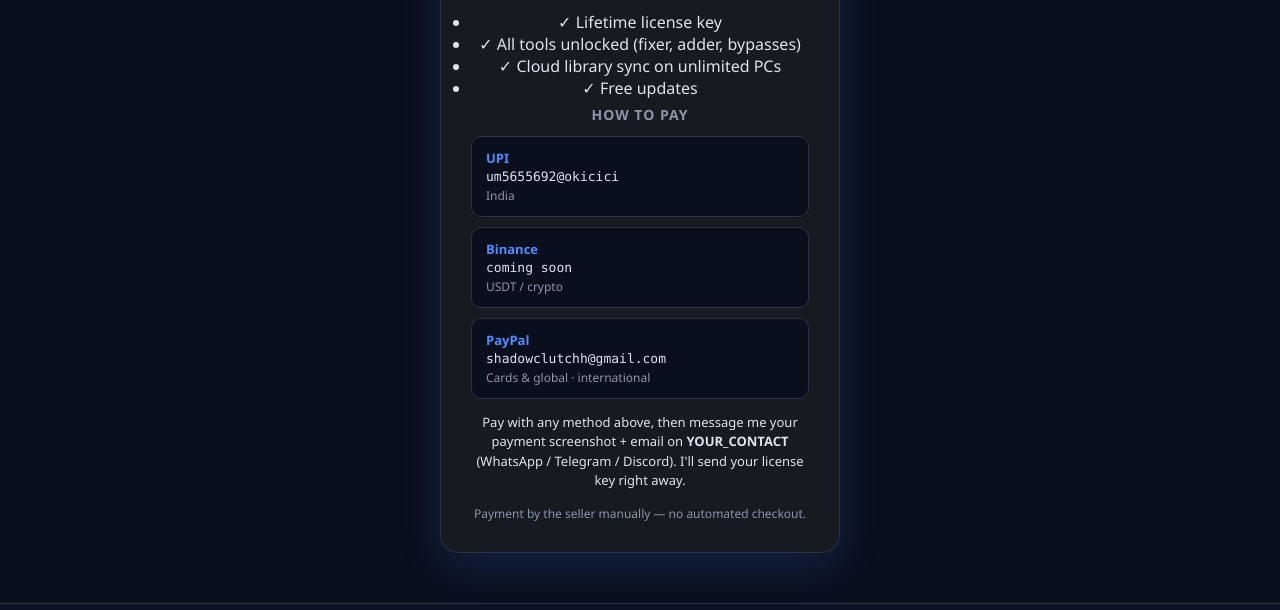
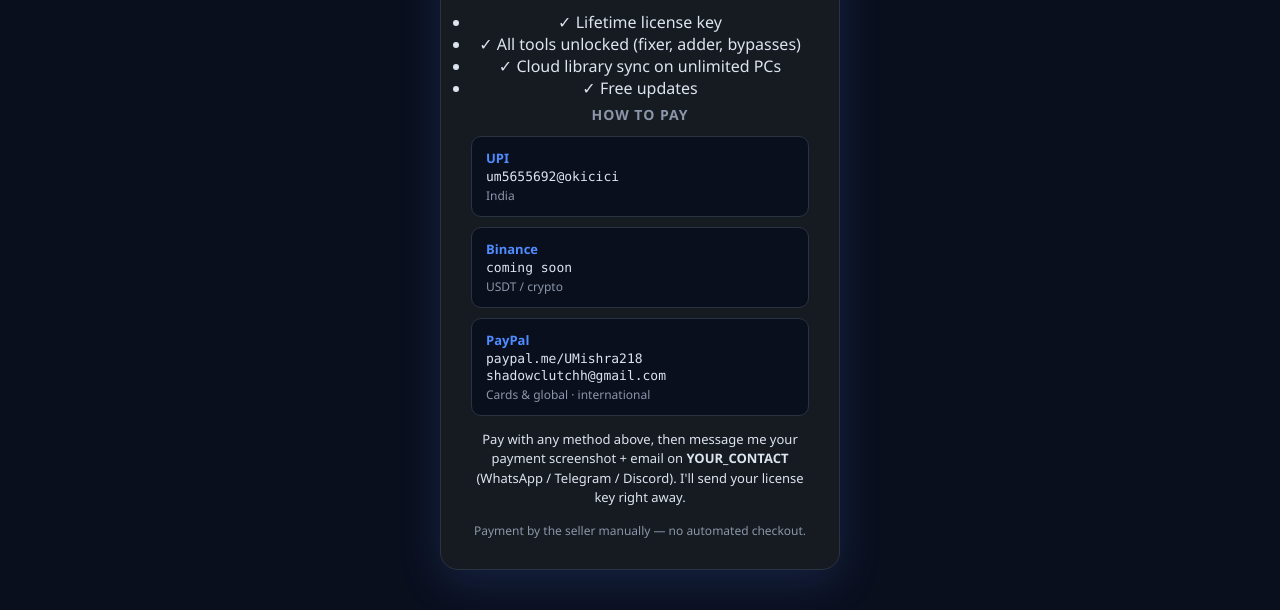
Before and after one commit to Shadowclutch/Shadow, a website: page public/index.html in a window 1280 px wide. Shown: the part 1128-1738 px from the top of the page. Drawn offline with Linux system fonts and the light colour scheme; no server answers.

Commit message:
Add paypal.me/UMishra218 to pricing

```diff
--- a/public/index.html
+++ b/public/index.html
@@ -111,6 +111,7 @@
         </div>
         <div class="pay-method">
           <b>PayPal</b>
+          <code>paypal.me/UMishra218</code>
           <code>shadowclutchh@gmail.com</code>
           <span>Cards &amp; global · international</span>
         </div>
```
